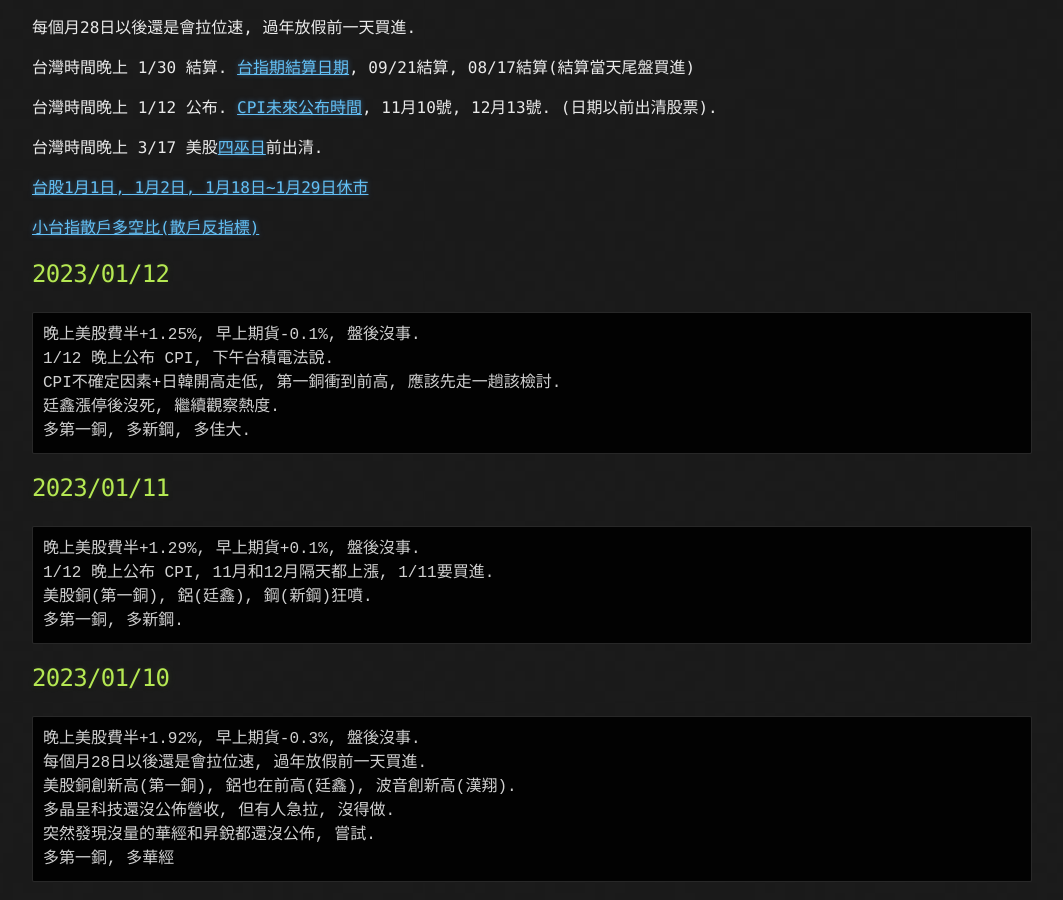
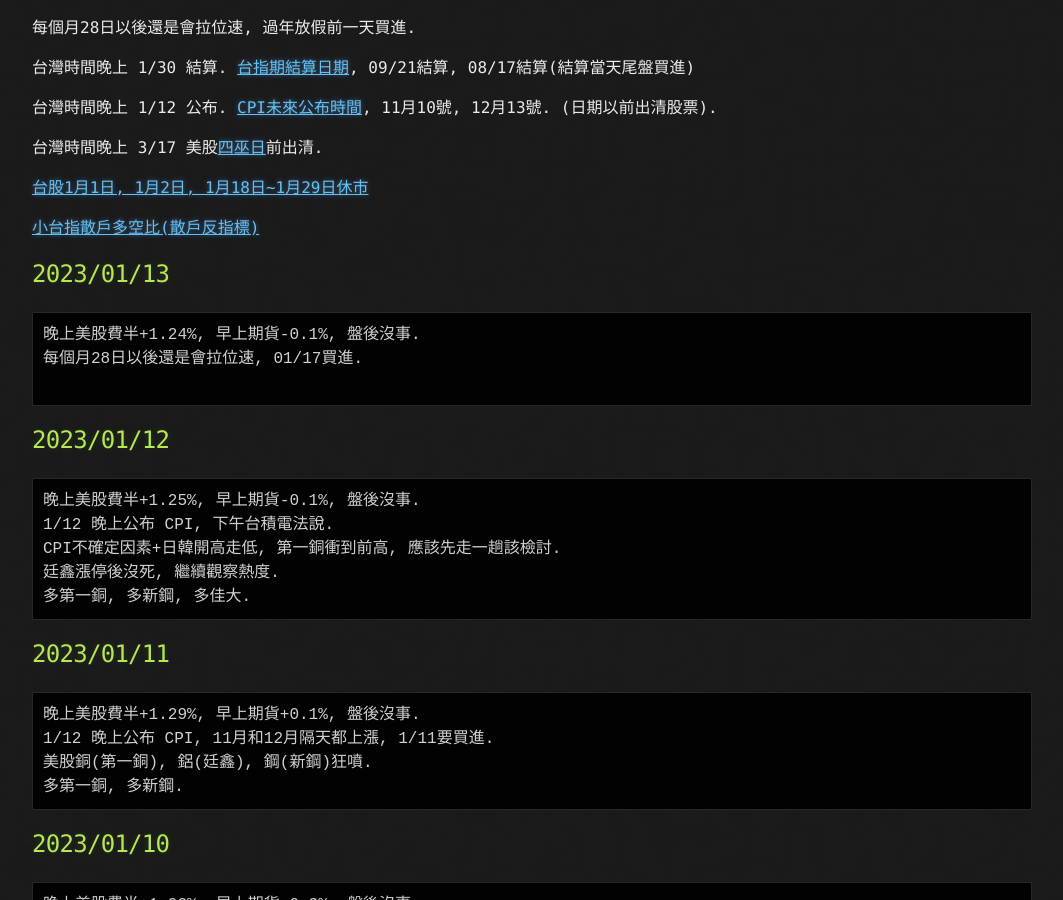
Before and after one commit to lepg5487/Stock_God, a Jekyll site: the page built from index.md, in a window 1280 px wide and 900 px high, scrolled down 362 px. Shown: the whole window, without its empty margins (108-1171 px from the left). Built offline with Jekyll 4.4.1, drawn with Linux system fonts in a browser that asks for light colours; our own code applies the rules of GitHub Pages for plain Markdown files.

Commit message:
Update index.md

````diff
--- a/index.md
+++ b/index.md
@@ -19,6 +19,13 @@ layout: testlayouts
 [台股1月1日, 1月2日, 1月18日~1月29日休市](https://www.twse.com.tw/zh/holidaySchedule/holidaySchedule)
 
 [小台指散戶多空比(散戶反指標)](https://www.macromicro.me/charts/20069/tw-mtx-long-to-short-ratio-of-individual-player)
+
+## 2023/01/13
+```
+晚上美股費半+1.24%, 早上期貨-0.1%, 盤後沒事.
+每個月28日以後還是會拉位速, 01/17買進.
+
+```
 
 ## 2023/01/12
 ```
````
